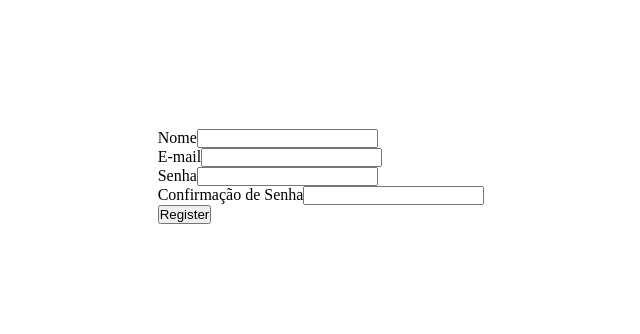
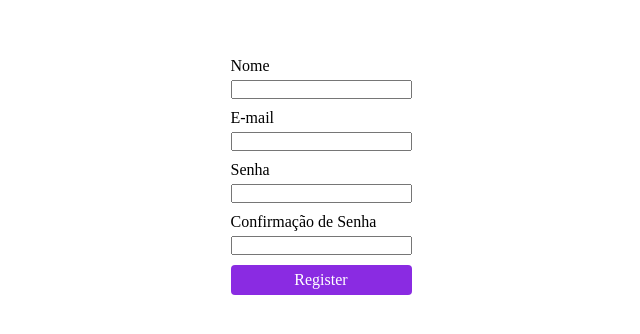
Before and after one commit to devRafaCoelho/register-login-logout, a React (Vite) app in the folder frontend/: page / in a window 1280 px wide. Shown: the part 224-558 px from the top of the page, without its empty margins (319-959 px from the left). Built offline with nearby package versions, Linux system fonts and the light colour scheme.

Commit message:
created simple form register style

```diff
--- a/frontend/src/components/FormRegister/styles.js
+++ b/frontend/src/components/FormRegister/styles.js
@@ -1,5 +1,27 @@
 import styled from "styled-components";
 
-export const Form = styled.form``;
-export const InputContainer = styled.div``;
-export const Button = styled.button``;
+export const Form = styled.form`
+    display: flex;
+    flex-direction: column;
+    gap: 10px;
+`;
+
+export const InputContainer = styled.div`
+    display: flex;
+    flex-direction: column;
+    gap: 5px;
+`;
+export const Button = styled.button`
+    all: unset;
+    box-sizing: border-box;
+
+    min-height: 30px;
+
+    display: flex;
+    align-items: center;
+    justify-content: center;
+
+    border-radius: 4px;
+    background-color: blueviolet;
+    color: white;
+`;
```
